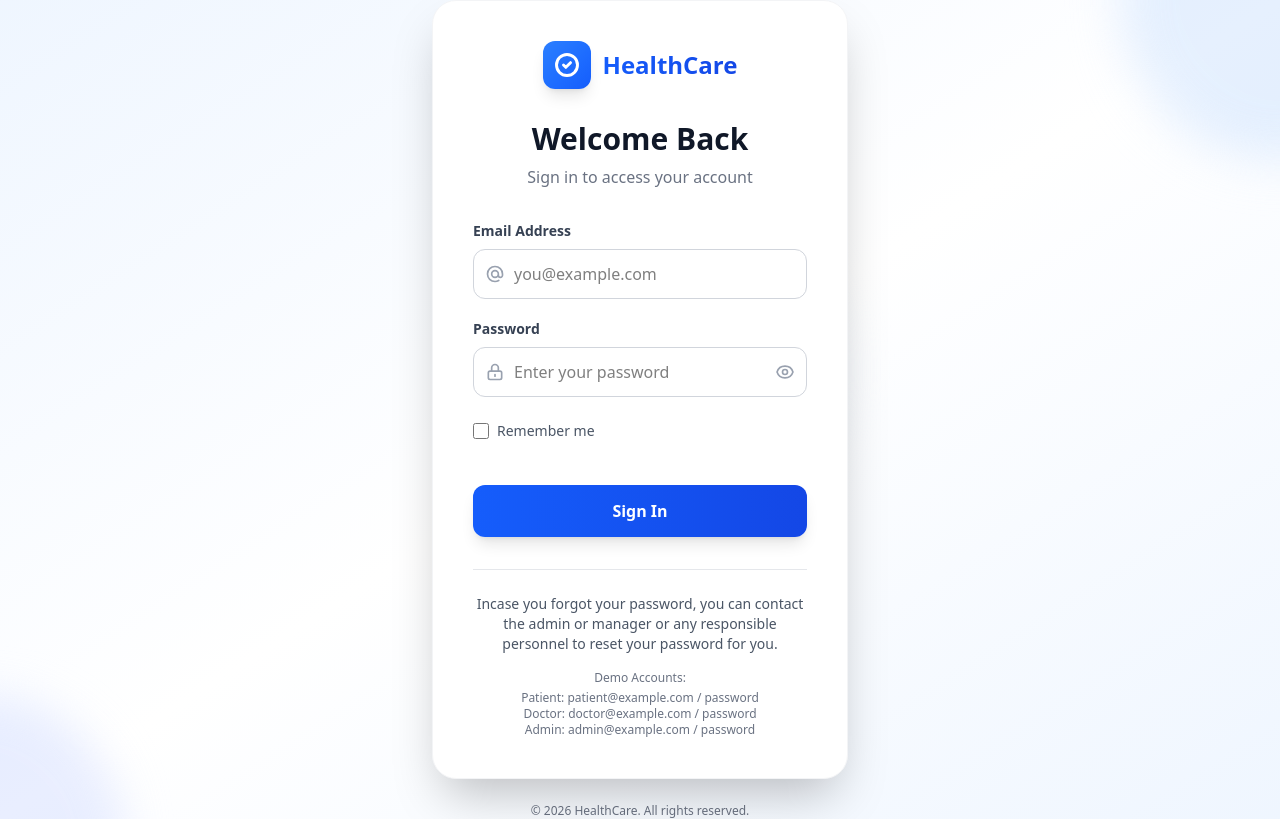
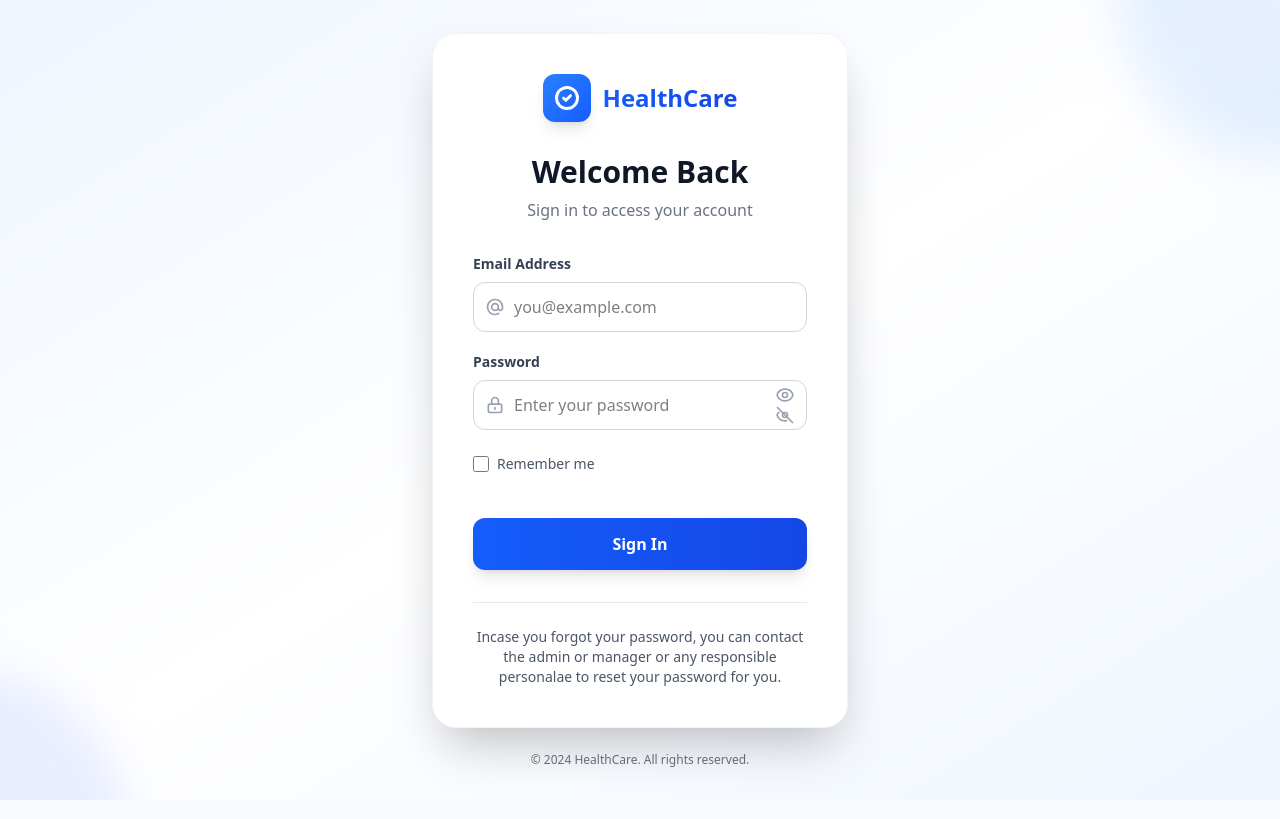
Before and after one commit to RodneySsemambo/Doctors_Booking_App, a Laravel app: page /login in a window 1280 px wide. Run offline with Laravel 12, Linux system fonts and the light colour scheme; style sheets or scripts are compiled from the project's sources; some libraries are stand-ins or nearby versions.

```diff
--- a/resources/js/app.js
+++ b/resources/js/app.js
@@ -1,4 +1 @@
 import './bootstrap';
-import Alpine from 'alpinejs';
-window.Alpine = Alpine;
-Alpine.start();
--- a/resources/views/auth/login.blade.php
+++ b/resources/views/auth/login.blade.php
@@ -4,32 +4,7 @@
     <meta charset="UTF-8">
     <meta name="viewport" content="width=device-width, initial-scale=1.0">
     <title>Login - HealthCare</title>
-
-    <!-- Fonts -->
-    <link rel="preconnect" href="https://fonts.bunny.net">
-    <link href="https://fonts.bunny.net/css?family=figtree:400,500,600&display=swap" rel="stylesheet" />
-
     @vite(['resources/css/app.css', 'resources/js/app.js'])
-
-    <style>
-        [x-cloak] { display: none !important; }
-
-        @keyframes blob {
-            0% { transform: translate(0px, 0px) scale(1); }
-            33% { transform: translate(30px, -50px) scale(1.1); }
-            66% { transform: translate(-20px, 20px) scale(0.9); }
-            100% { transform: translate(0px, 0px) scale(1); }
-        }
-        .animate-blob {
-            animation: blob 7s infinite;
-        }
-        .animation-delay-2000 {
-            animation-delay: 2s;
-        }
-        .animation-delay-4000 {
-            animation-delay: 4s;
-        }
-    </style>
 </head>
 <body class="min-h-screen flex items-center justify-center bg-gradient-to-br from-blue-50 via-white to-blue-50 relative overflow-hidden">
 
@@ -89,7 +64,7 @@
                         </div>
                         <input type="email" name="email" id="email" value="{{ old('email') }}"
                                class="w-full pl-10 pr-4 py-3 border border-gray-300 rounded-xl focus:ring-2 focus:ring-blue-500 focus:border-transparent transition duration-200 outline-none"
-                               placeholder="you@example.com" required>
+                               placeholder="you@example.com">
                     </div>
                 </div>
 
@@ -103,14 +78,14 @@
                         </div>
                         <input :type="showPassword ? 'text' : 'password'" name="password" id="password"
                                class="w-full pl-10 pr-12 py-3 border border-gray-300 rounded-xl focus:ring-2 focus:ring-blue-500 focus:border-transparent transition duration-200 outline-none"
-                               placeholder="Enter your password" required>
+                               placeholder="Enter your password">
                         <button type="button" @click="showPassword = !showPassword"
                                 class="absolute right-3 top-1/2 transform -translate-y-1/2 text-gray-400 hover:text-gray-600 focus:outline-none transition">
                             <svg x-show="!showPassword" xmlns="http://www.w3.org/2000/svg" class="h-5 w-5" fill="none" viewBox="0 0 24 24" stroke="currentColor">
                                 <path stroke-linecap="round" stroke-linejoin="round" stroke-width="2" d="M15 12a3 3 0 11-6 0 3 3 0 016 0z" />
                                 <path stroke-linecap="round" stroke-linejoin="round" stroke-width="2" d="M2.458 12C3.732 7.943 7.523 5 12 5c4.478 0 8.268 2.943 9.542 7-1.274 4.057-5.064 7-9.542 7-4.477 0-8.268-2.943-9.542-7z" />
                             </svg>
-                            <svg x-show="showPassword" x-cloak xmlns="http://www.w3.org/2000/svg" class="h-5 w-5" fill="none" viewBox="0 0 24 24" stroke="currentColor">
+                            <svg x-show="showPassword" xmlns="http://www.w3.org/2000/svg" class="h-5 w-5" fill="none" viewBox="0 0 24 24" stroke="currentColor">
                                 <path stroke-linecap="round" stroke-linejoin="round" stroke-width="2" d="M13.875 18.825A10.05 10.05 0 0112 19c-4.478 0-8.268-2.943-9.542-7a10.05 10.05 0 012.253-3.326M15 12a3 3 0 11-6 0 3 3 0 016 0z" />
                                 <path stroke-linecap="round" stroke-linejoin="round" stroke-width="2" d="M3 3l18 18" />
                             </svg>
@@ -131,27 +106,36 @@
                 </button>
             </form>
 
-            <!-- Role Information -->
             <div class="mt-8 pt-6 border-t border-gray-200">
                 <p class="text-center text-gray-600 text-sm">
-                    Incase you forgot your password, you can contact the admin or manager or any responsible personnel to reset your password for you.
+                    Incase you forgot your password, you can contact the admin or manager or any responsible personalae to reset your password for you.
                 </p>
-
-                <div class="mt-4 text-center text-xs text-gray-500">
-                    <p>Demo Accounts:</p>
-                    <p class="mt-1">Patient: patient@example.com / password</p>
-                    <p>Doctor: doctor@example.com / password</p>
-                    <p>Admin: admin@example.com / password</p>
-                </div>
             </div>
         </div>
 
         <!-- Footer text -->
         <p class="text-center text-gray-500 text-xs mt-6">
-            © {{ date('Y') }} HealthCare. All rights reserved.
+            © 2024 HealthCare. All rights reserved.
         </p>
     </div>
 
-    @livewireScripts
+    <style>
+        @keyframes blob {
+            0% { transform: translate(0px, 0px) scale(1); }
+            33% { transform: translate(30px, -50px) scale(1.1); }
+            66% { transform: translate(-20px, 20px) scale(0.9); }
+            100% { transform: translate(0px, 0px) scale(1); }
+        }
+        .animate-blob {
+            animation: blob 7s infinite;
+        }
+        .animation-delay-2000 {
+            animation-delay: 2s;
+        }
+        .animation-delay-4000 {
+            animation-delay: 4s;
+        }
+    </style>
+
 </body>
 </html>
```
Also changed, not shown: 1 other file. Lines whose indentation alone changed are shown as unchanged.
